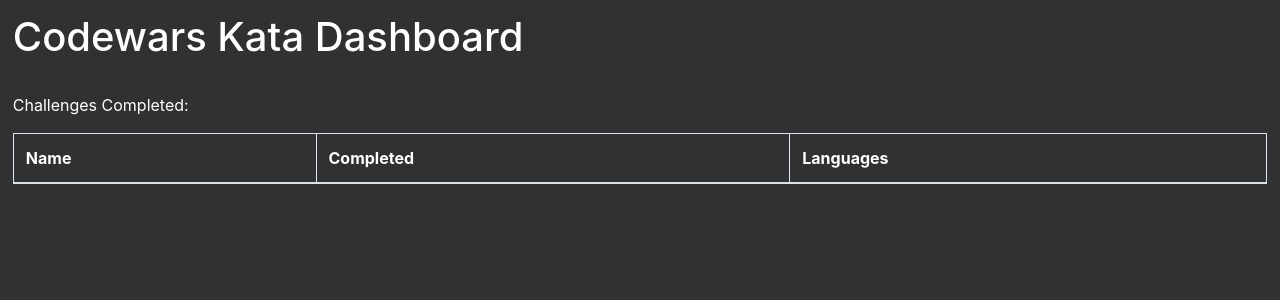
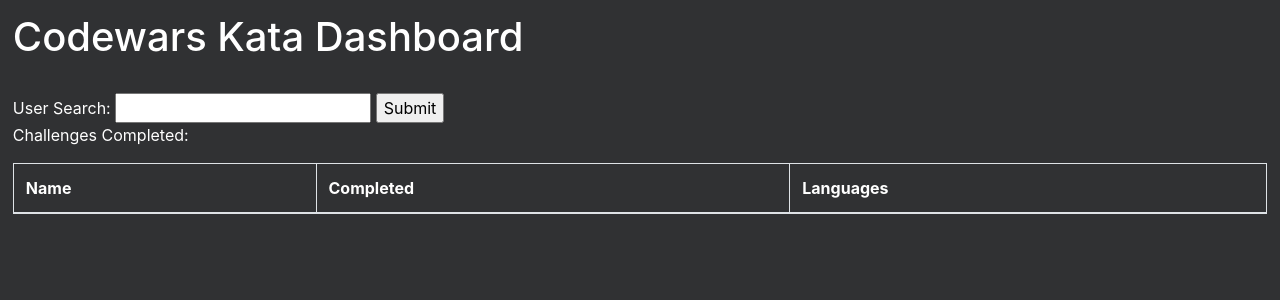
Before and after one commit to Steph-harris/codewars_dashboard, a Python web app: template templates/index.html in a window 1280 px wide. Shown: the top 300 px of the page. Run offline with Jinja, Linux system fonts and the light colour scheme; the template is opened without the code that fills it, so the values that code supplies are empty; some libraries are stand-ins or nearby versions.

Commit message:
starting to add user search, condensing js

```diff
--- a/static/scripts/main.js
+++ b/static/scripts/main.js
@@ -6,13 +6,22 @@ $(document).ready(function(){
     purple: "#8669c8"
   }
   // Add JS for spinner
-  get_default_user();
+  get_user("");
   get_user_challenges();
 
   $(document).on("click", ".kata-link", function(){
     var kata_id = $(this).attr("data-id");
 
     get_kata_data(kata_id);
+  });
+
+  $("#user_search").on("click", function(){
+    var user_val = $("#user_input").val();
+
+    if(user_val && user_val.length > 2){
+      get_user(user_val);
+      console.log("Val is " + user_val);
+    }
   });
 
   $("#kataModal").on("show.bs.modal", function(e){
@@ -33,30 +42,17 @@ $(document).ready(function(){
     }
   }
 
-  function get_default_user(){
-    // can update this to just send in user input instead of get_user_from_input
-    $.get("/user", function(dt){
+  function get_user(user){
+    var data = user ? {user_id: user} : "";
+
+    $.get("/user",
+      { data },function(dt){
       if(dt){
         build_progress_div(dt)
       }
     }).fail(function() {
       console.log( "error" );
     });
-  }
-
-  function get_user_from_input(){
-    //for user submitted search
-    // grab input by id
-    var user_id = $("#cw_username");
-
-    $.post("/user",
-      { user_id: user_id }, function(dt){
-      if(dt){
-        console.table(dt);
-      }
-    }).fail(function() {
-      console.log( "error" );
-    });;
   }
 
   function get_user_challenges(){
--- a/templates/index.html
+++ b/templates/index.html
@@ -10,8 +10,12 @@
   </head>
   <body>
     <div id="header">
-      <h1 id="main_title">Codewars Kata Dashboard</h1>
+      <h1 id="main_title" title="Codewars Kata Dashboard">Codewars Kata Dashboard</h1>
       <img id='cw_badge' />
+      <br>
+      User Search: <input type="text" title="search for user" id="user_input" name="username" maxlength="50" min="3"/>
+      <input type="submit" value="Submit" id="user_search">
+      <br>
       <p>
         Challenges Completed: <span id="completed"></span>
       </p>
```
Also changed, not shown: app.py (+8 -2 lines).
